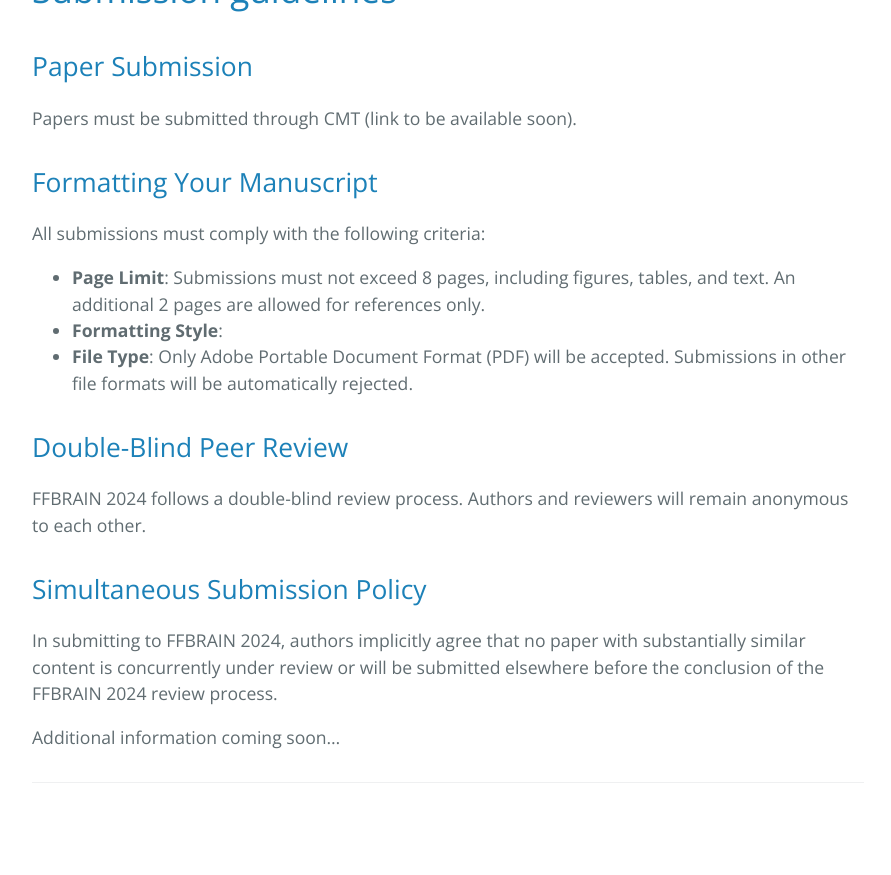
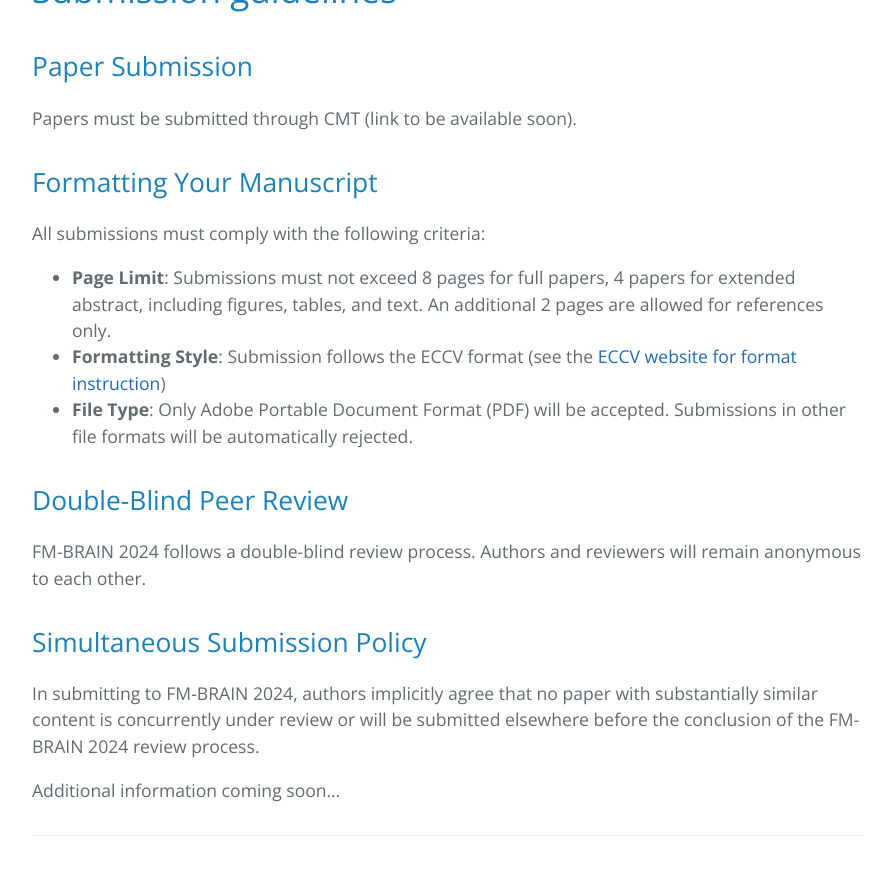
Before and after one commit to fmbrain-eccv/fmbrain-eccv.github.io, a Jekyll site: the page built from submission.md, in a window 1280 px wide and 900 px high, scrolled down 632 px. Shown: the top 875 px of the window, without its empty margins (192-1083 px from the left). Built offline with Jekyll 4.4.1, drawn with Linux system fonts in a browser that asks for light colours; before the commit the page ends 1479 px from its top, so only the background shows below that.

Commit message:
Update submission.md

```diff
--- a/submission.md
+++ b/submission.md
@@ -6,21 +6,21 @@
 
 ## Paper Submission
 
-<p>Papers must be submitted through CMT (link to be available soon). <!--({{ site.workshop.submission_link }})--></p>
+Papers must be submitted through CMT (link to be available soon). <!--({{ site.workshop.submission_link }})-->
 
 ## Formatting Your Manuscript
 
 All submissions must comply with the following criteria:
 
-- **Page Limit**: Submissions must not exceed 8 pages, including figures, tables, and text. An additional 2 pages are allowed for references only.
-- **Formatting Style**:
+- **Page Limit**: Submissions must not exceed 8 pages for full papers, 4 papers for extended abstract, including figures, tables, and text. An additional 2 pages are allowed for references only.
+- **Formatting Style**: Submission follows the ECCV format (see the [ECCV website for format instruction](https://eccv.ecva.net/Conferences/2024/AuthorGuide))
 - **File Type**: Only Adobe Portable Document Format (PDF) will be accepted. Submissions in other file formats will be automatically rejected.
 
 
 <!-- The corresponding author must fill out and sign a Consent-to-Publish form on behalf of all co-authors, and the name on the copyright form should correspond with the name marked on the paper. No changes to authorship will be permitted after submission to Springer.-->
 
 ## Double-Blind Peer Review
-FFBRAIN 2024 follows a double-blind review process. Authors and reviewers will remain anonymous to each other.
+FM-BRAIN 2024 follows a double-blind review process. Authors and reviewers will remain anonymous to each other.
 <!--Authors must prepare their submissions according to the Anonymity guidelines of MICCAI to ensure the integrity of the double-blind review process. Non-anonymized submissions will be subject to immediate desk rejection-->
 
 <!-- ## Supplementary Material
@@ -33,7 +33,7 @@
 References to any supplementary material should be clearly indicated in the main manuscript. Reviewers are not obligated to review supplementary materials.-->
 
 ## Simultaneous Submission Policy
-In submitting to FFBRAIN 2024, authors implicitly agree that no paper with substantially similar content is concurrently under review or will be submitted elsewhere before the conclusion of the FFBRAIN 2024 review process.
+In submitting to FM-BRAIN 2024, authors implicitly agree that no paper with substantially similar content is concurrently under review or will be submitted elsewhere before the conclusion of the FM-BRAIN 2024 review process.
 
 <!--## Proceedings Publication
 The accepted papers of AIPAD 2024 will be published in the Lecture Notes in Computer Science (LNCS) series by Springer. This publication will ensure international dissemination and recognition of the authors' work.-->
```
